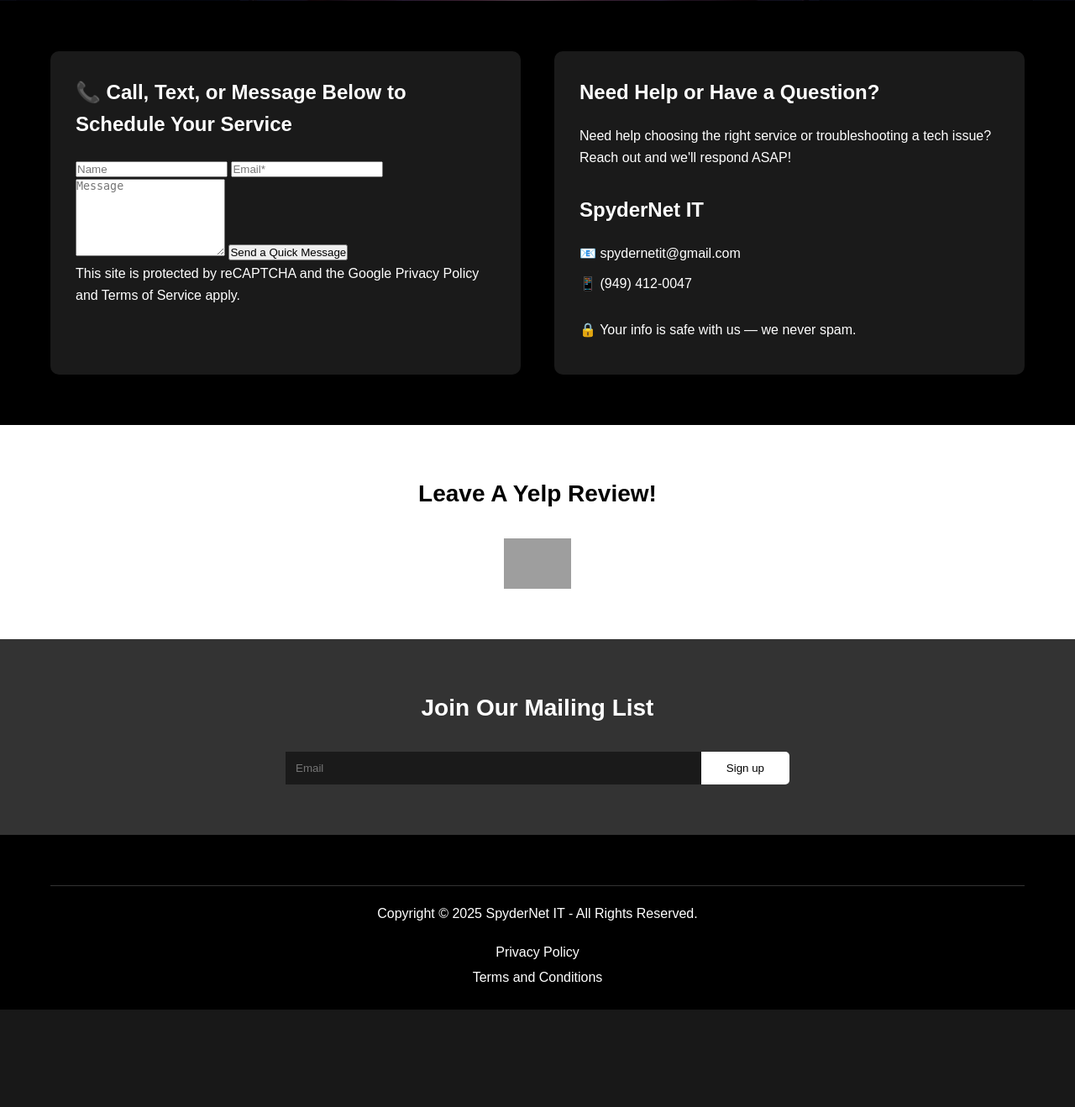
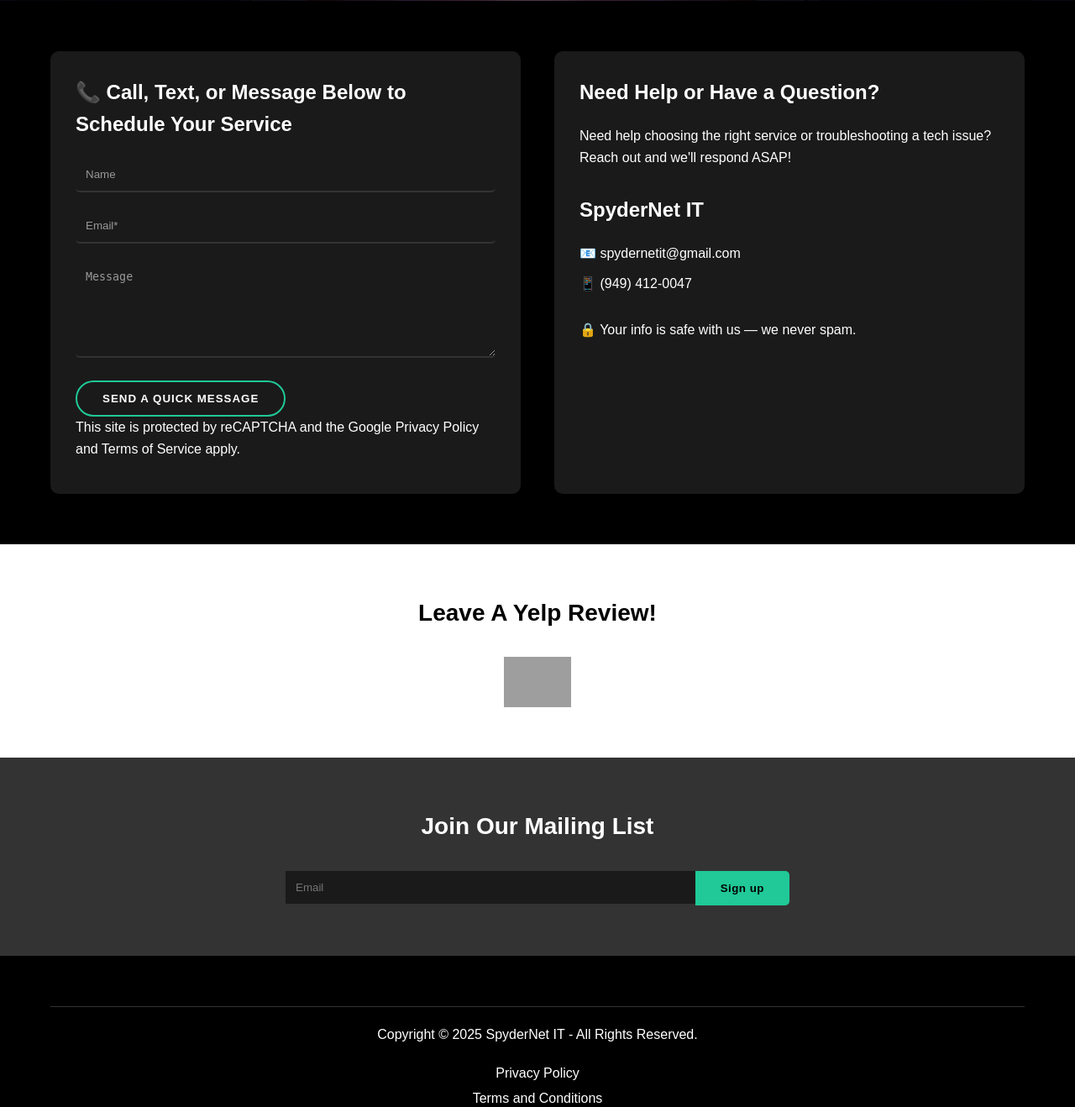
Before and after one commit to octagonn/octagonn, a PHP site: page /index.html in a window 1280 px wide. Shown: the part 1828-3146 px from the top of the page at 84% size. Before the commit the page ends 3030 px from the top, so only its background shows below. Run offline with PHP 8.4, Linux system fonts and the light colour scheme; grey boxes are pictures that could not be loaded.

Commit message:
Update style.css

```diff
--- a/css/style.css
+++ b/css/style.css
@@ -330,7 +330,9 @@ nav ul li a.active {
 }
 
 .contact-form form input,
-.contact-form form textarea {
+.contact-form form textarea,
+form input,
+form textarea {
     width: 100%;
     padding: 12px;
     margin-bottom: 20px;
@@ -338,21 +340,51 @@ nav ul li a.active {
     background: #1a1a1a;
     color: #fff;
     border-radius: 5px;
+    border-bottom: 2px solid #333;
+    transition: all 0.3s ease;
 }
 
-.contact-form form button {
+.contact-form form input:focus,
+.contact-form form textarea:focus,
+form input:focus,
+form textarea:focus {
+    outline: none;
+    border-bottom: 2px solid #20c997;
+    box-shadow: 0 5px 15px rgba(32, 201, 151, 0.2);
+}
+
+.contact-form form button,
+form button[type="submit"] {
     background: transparent;
     color: #fff;
-    border: 2px solid #fff;
+    border: 2px solid #20c997;
     padding: 12px 30px;
     border-radius: 25px;
     cursor: pointer;
     transition: all 0.3s ease;
+    font-weight: bold;
+    text-transform: uppercase;
+    letter-spacing: 1px;
 }
 
-.contact-form form button:hover {
-    background: #fff;
+.contact-form form button:hover,
+form button[type="submit"]:hover {
+    background: #20c997;
     color: #000;
+    transform: translateY(-3px);
+    box-shadow: 0 5px 15px rgba(32, 201, 151, 0.5);
+}
+
+form ::placeholder {
+    color: #999;
+    opacity: 1;
+    transition: all 0.3s ease;
+}
+
+form input:focus::placeholder,
+form textarea:focus::placeholder {
+    opacity: 0.5;
+    transform: translateX(10px);
 }
 
 /* Reviews Section */
@@ -398,15 +430,32 @@ nav ul li a.active {
     border: none;
     background: #1a1a1a;
     color: #fff;
+    border-bottom: 2px solid #333;
+    transition: all 0.3s ease;
+}
+
+.newsletter-form input:focus {
+    outline: none;
+    border-bottom: 2px solid #20c997;
+    box-shadow: 0 5px 15px rgba(32, 201, 151, 0.2);
 }
 
 .newsletter-form button {
-    background: #fff;
+    background: #20c997;
     color: #000;
     border: none;
     padding: 0 30px;
     cursor: pointer;
     border-radius: 0 5px 5px 0;
+    font-weight: bold;
+    letter-spacing: 0.5px;
+    transition: all 0.3s ease;
+}
+
+.newsletter-form button:hover {
+    background: #fff;
+    color: #000;
+    box-shadow: 0 5px 15px rgba(255, 255, 255, 0.3);
 }
 
 /* Footer */
```
